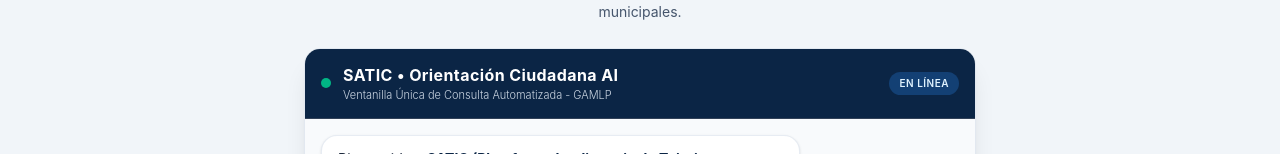
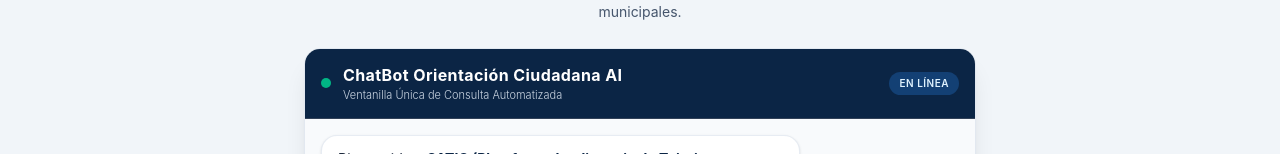
Before and after one commit to BlankS0800/asistente_tramites_municipales, a React (Vite) app: page / in a window 1280 px wide. Shown: the part 209-363 px from the top of the page. Built offline with nearby package versions, Linux system fonts and the light colour scheme.

Commit message:
cambios esteticos

```diff
--- a/src/MunicipalChat.tsx
+++ b/src/MunicipalChat.tsx
@@ -46,8 +46,8 @@
         <div className="flex items-center gap-3 text-left">
           <div className="w-2.5 h-2.5 rounded-full bg-emerald-400 animate-pulse" />
           <div>
-            <h2 className="text-white font-bold text-sm sm:text-base tracking-wide">SATIC • Orientación Ciudadana AI</h2>
-            <p className="text-[11px] text-slate-300 font-light">Ventanilla Única de Consulta Automatizada - GAMLP</p>
+            <h2 className="text-white font-bold text-sm sm:text-base tracking-wide">ChatBot Orientación Ciudadana AI</h2>
+            <p className="text-[11px] text-slate-300 font-light">Ventanilla Única de Consulta Automatizada</p>
           </div>
         </div>
         <span className="text-[10px] bg-[#134074] text-sky-100 px-2.5 py-1 rounded-full font-semibold uppercase tracking-wider">
```
